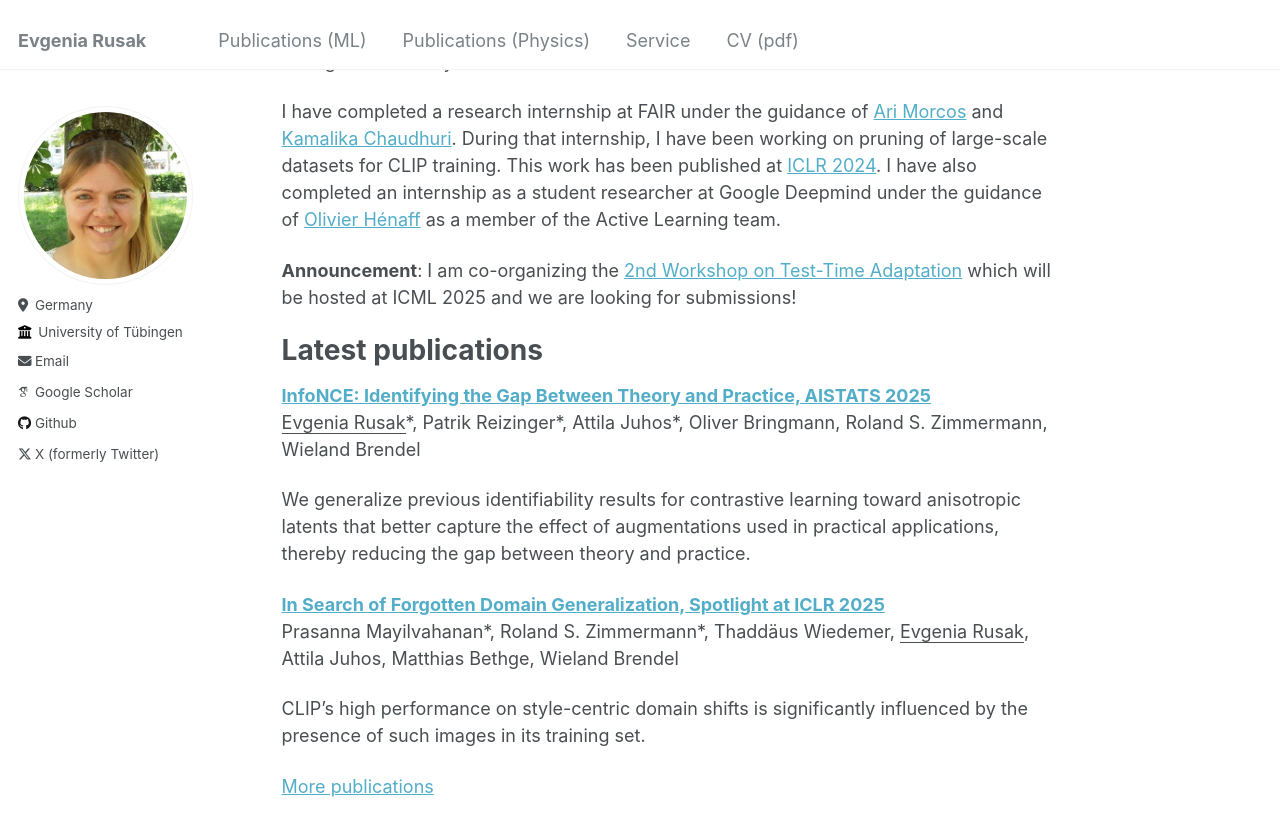
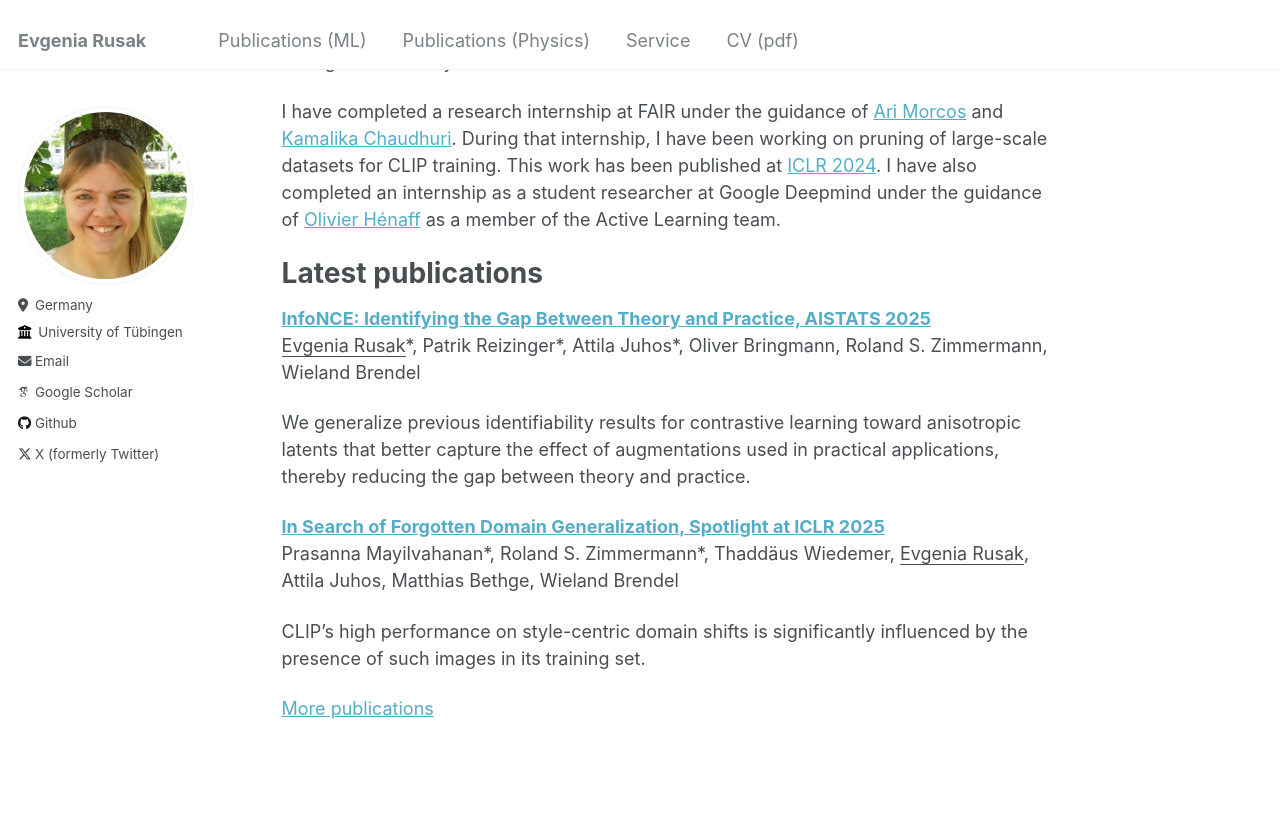
Before and after one commit to evgeniarusak/evgeniarusak.github.io, a Jekyll site: the page built from _pages/about.md, in a window 1280 px wide and 900 px high, scrolled down 525 px. Shown: the top 836 px of the window. Built offline with Jekyll 4.4.1, drawn with Linux system fonts in a browser that asks for light colours; some web fonts are replaced.

Commit message:
Update about.md

```diff
--- a/_pages/about.md
+++ b/_pages/about.md
@@ -14,8 +14,6 @@ In my recent works, I am trying to understand how the OOD generalization capabil
 
 I have completed a research internship at FAIR under the guidance of [Ari Morcos](https://www.arimorcos.com/) and [Kamalika Chaudhuri](https://cseweb.ucsd.edu/~kamalika/). During that internship, I have been working on pruning of large-scale datasets for CLIP training. This work has been published at [ICLR 2024](https://openreview.net/forum?id=CtOA9aN8fr). I have also completed an internship as a student researcher at Google Deepmind under the guidance of [Olivier Hénaff](https://www.olivierhenaff.com/) as a member of the Active Learning team.
 
-**Announcement**: I am co-organizing the [2nd Workshop on Test-Time Adaptation](https://tta-icml2025.github.io/) which will be hosted at ICML 2025 and we are looking for submissions!
-
 Latest publications
 ======
 
```
